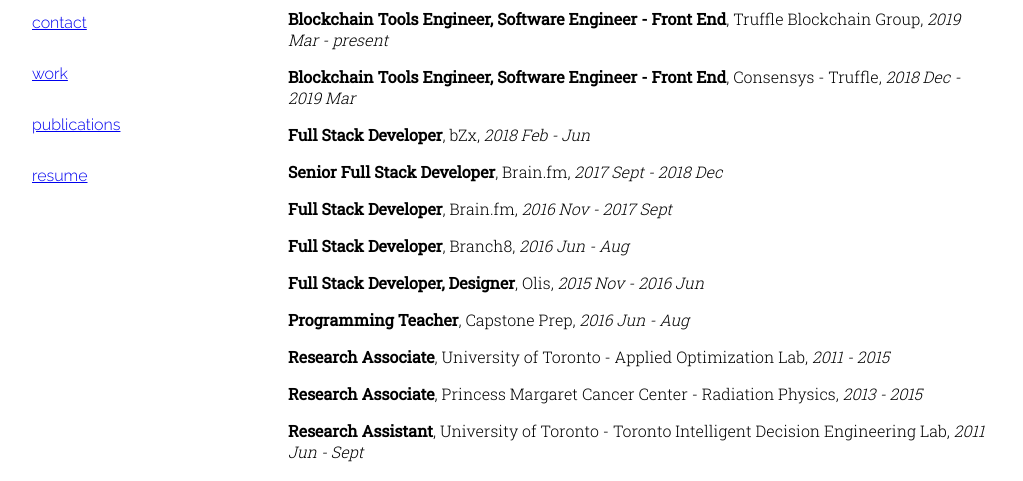
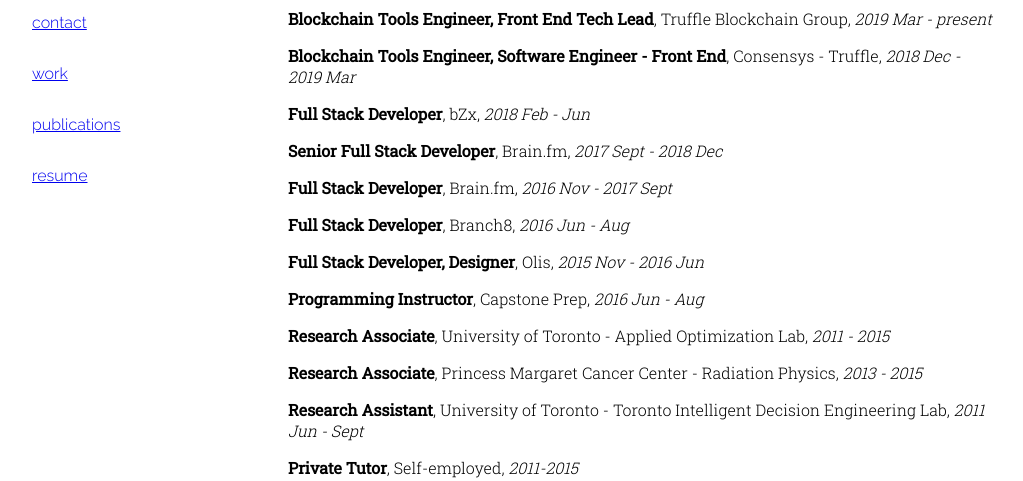
Before and after one commit to hyperh/heyseli, a Gatsby site: page /resume in a window 1280 px wide. Shown: the part 120-601 px from the top of the page, without its empty margins (136-1159 px from the left). Built offline with nearby package versions, Linux system fonts and the light colour scheme; Gatsby itself is replaced by a stand-in of ours.

Commit message:
Update resume

```diff
--- a/src/resume/data.js
+++ b/src/resume/data.js
@@ -1,7 +1,7 @@
 export default {
   experience: [
     {
-      title: 'Blockchain Tools Engineer, Software Engineer - Front End',
+      title: 'Blockchain Tools Engineer, Front End Tech Lead',
       company: 'Truffle Blockchain Group',
       time: '2019 Mar - present',
     },
@@ -36,7 +36,7 @@ export default {
       time: '2015 Nov - 2016 Jun',
     },
     {
-      title: 'Programming Teacher',
+      title: 'Programming Instructor',
       company: 'Capstone Prep',
       time: '2016 Jun - Aug',
     },
```
